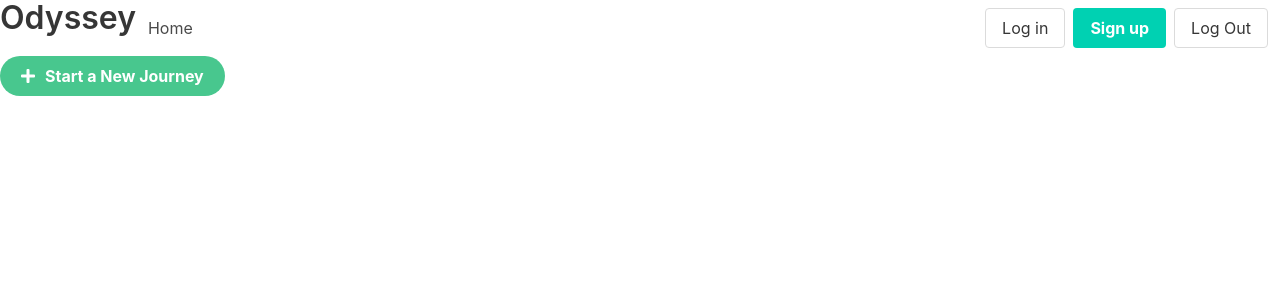
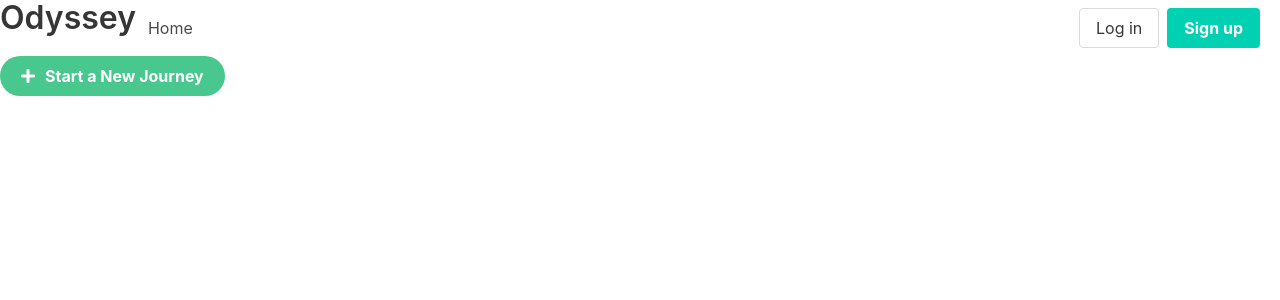
Before and after one commit to hill1635/trip-planner, a React (Create React App) app in the folder client/: page / in a window 1280 px wide. Shown: the top 300 px of the page. Built offline with nearby package versions, Linux system fonts and the light colour scheme.

Commit message:
Display drilled to logoutbtn.

```diff
--- a/client/src/components/LogoutBtn/index.js
+++ b/client/src/components/LogoutBtn/index.js
@@ -1,3 +1,4 @@
+import { process_params } from "express/lib/router";
 import React from "react";
 import API from "../../utils/API";
 
@@ -9,7 +10,7 @@ function LogoutBtn(props) {
   }
 
   return (
-    <button className="button" onClick={logout}>
+    <button className={props.display.logoutBtn} onClick={logout}>
       Log Out
     </button>
   );
--- a/client/src/components/Navbar/index.js
+++ b/client/src/components/Navbar/index.js
@@ -10,11 +10,11 @@ function Navbar() {
   var display = loggedIn ?
   ({
     loginBtn : "button login is-hidden",
-    signUpBtn: "button is-hidden",
+    signupBtn: "button is-hidden",
     logoutBtn: "button is-hidden",
   }): ({
     loginBtn : "button login",
-    signUpBtn: "button",
+    signupBtn: "button",
     logoutBtn: "button is-hidden",
   });
 
```
